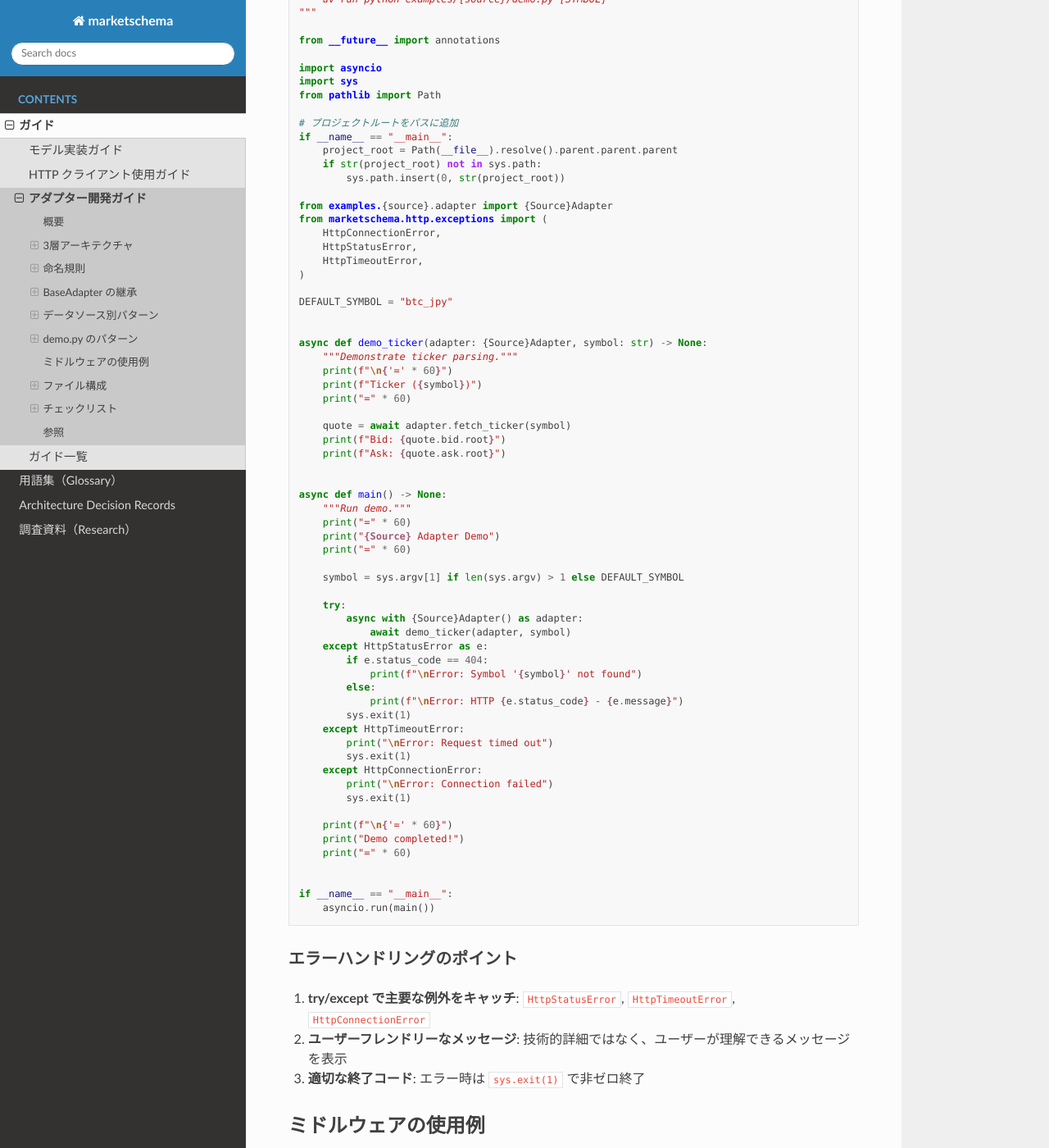
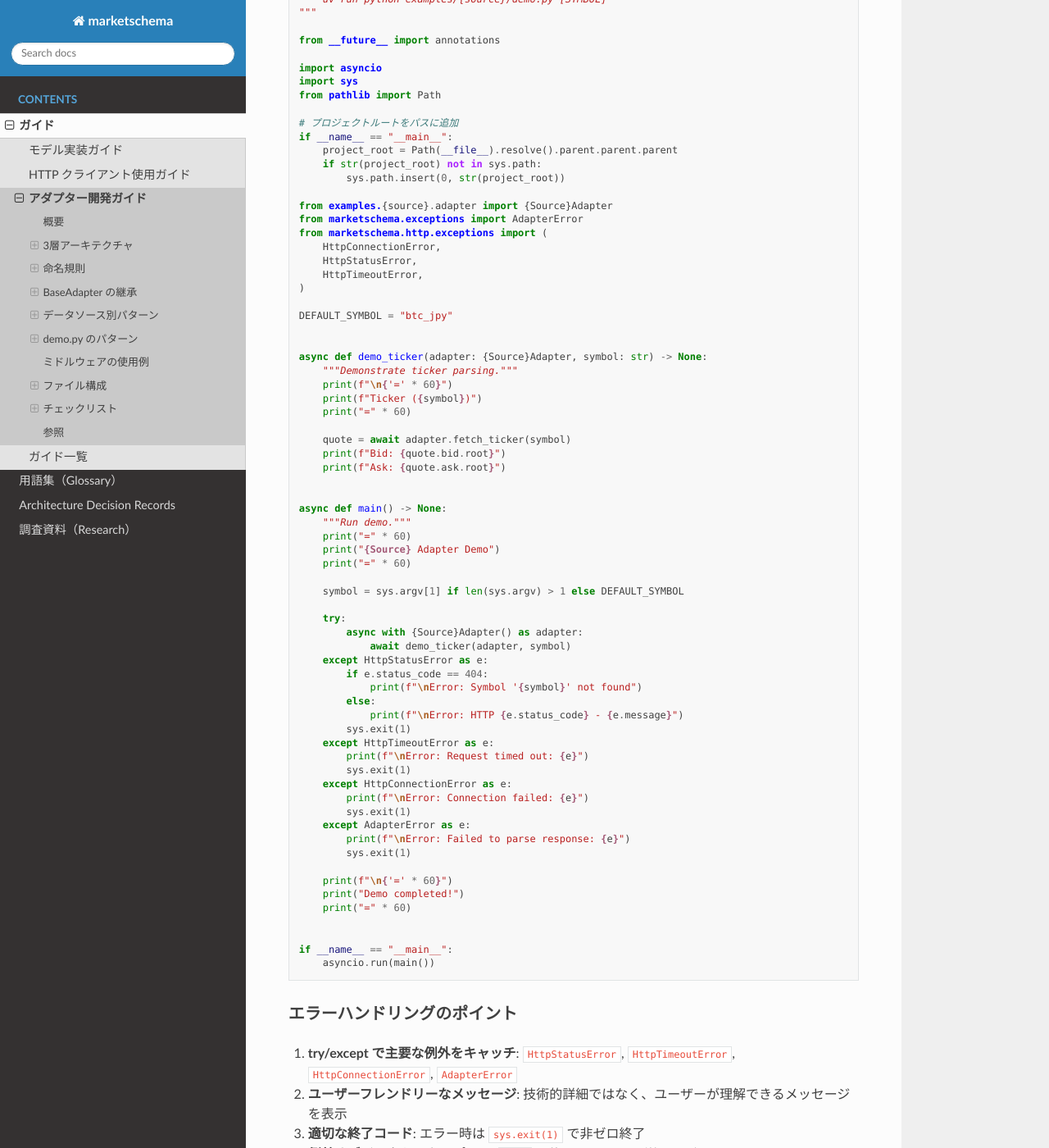
Before and after one commit to drillan/marketschema, a Sphinx documentation site: the page built from docs/guides/adapter-development.md, in a window 1280 px wide and 1400 px high, scrolled down 7857 px. Shown: the whole window at 82% size. Built offline with Sphinx 7.4.7 and the Read the Docs theme 3.1.0, drawn with Linux system fonts in a browser that asks for light colours; some of the changed text lies outside the part shown.

Commit message:
fix: address PR review feedback for documentation and error handling
- Fix transform function name: unix_timestamp_s -> unix_timestamp_sec
- Fix side_from_string return type: Side.buy -> "buy"
- Fix burst_size default value description: int(requests_per_second)
- Add AdapterError handling to demo.py scripts
- Capture exception objects with 'as e' for better error context

Co-Authored-By: Claude Opus 4.5 <noreply@anthropic.com>

```diff
--- a/docs/guides/adapter-development.md
+++ b/docs/guides/adapter-development.md
@@ -418,6 +418,7 @@ if __name__ == "__main__":
         sys.path.insert(0, str(project_root))
 
 from examples.{source}.adapter import {Source}Adapter
+from marketschema.exceptions import AdapterError
 from marketschema.http.exceptions import (
     HttpConnectionError,
     HttpStatusError,
@@ -455,11 +456,14 @@ async def main() -> None:
         else:
             print(f"\nError: HTTP {e.status_code} - {e.message}")
         sys.exit(1)
-    except HttpTimeoutError:
-        print("\nError: Request timed out")
+    except HttpTimeoutError as e:
+        print(f"\nError: Request timed out: {e}")
         sys.exit(1)
-    except HttpConnectionError:
-        print("\nError: Connection failed")
+    except HttpConnectionError as e:
+        print(f"\nError: Connection failed: {e}")
+        sys.exit(1)
+    except AdapterError as e:
+        print(f"\nError: Failed to parse response: {e}")
         sys.exit(1)
 
     print(f"\n{'=' * 60}")
@@ -473,9 +477,10 @@ if __name__ == "__main__":
 
 ### エラーハンドリングのポイント
 
-1. **try/except で主要な例外をキャッチ**: `HttpStatusError`, `HttpTimeoutError`, `HttpConnectionError`
+1. **try/except で主要な例外をキャッチ**: `HttpStatusError`, `HttpTimeoutError`, `HttpConnectionError`, `AdapterError`
 2. **ユーザーフレンドリーなメッセージ**: 技術的詳細ではなく、ユーザーが理解できるメッセージを表示
 3. **適切な終了コード**: エラー時は `sys.exit(1)` で非ゼロ終了
+4. **例外オブジェクトのキャプチャ**: `as e` を使用してエラー詳細を取得
 
 ## ミドルウェアの使用例
 
```
Also changed, not shown: other parts of docs/guides/adapter-development.md (+2 -2 lines), docs/guides/http-client.md (+1 -1 lines), 2 other files.
